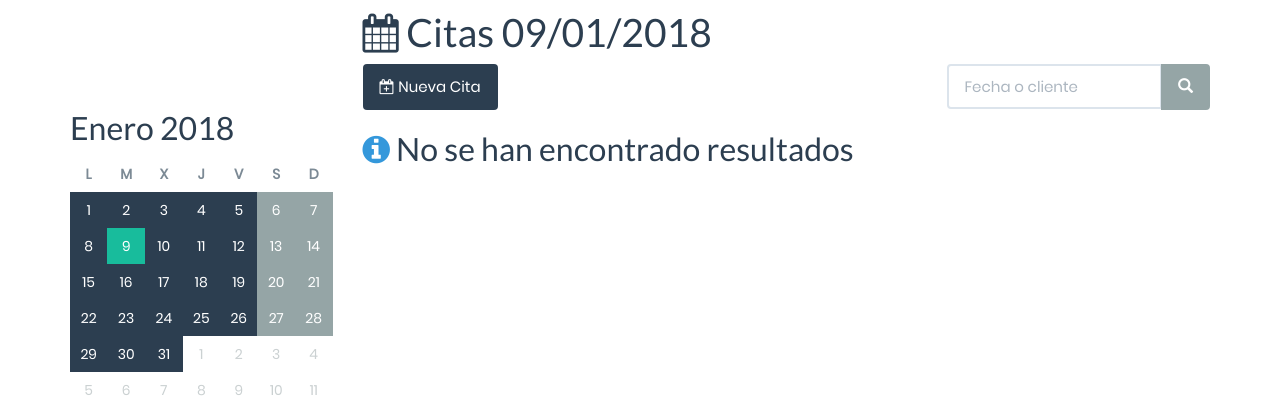
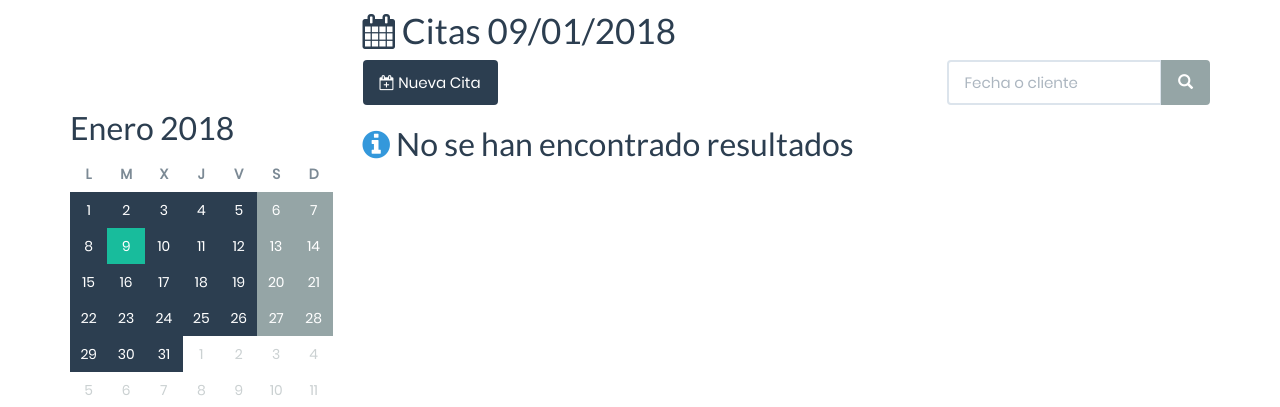
Before and after one commit to TheJosecraft/Inmobiliaria, a PHP site: page /php/citas/citas.php in a window 1280 px wide. Shown: the part 60-467 px from the top of the page. Run offline with PHP 8.4, Linux system fonts and the light colour scheme; data comes from the database, SQL or seed files in the repository.

Commit message:
Tamaño fuente

```diff
--- a/css/main.css
+++ b/css/main.css
@@ -309,3 +309,7 @@ footer a{
         padding: 7px 7px;
     }
 }
+
+h1, .h1{
+    font-size: 35px;
+}
```
